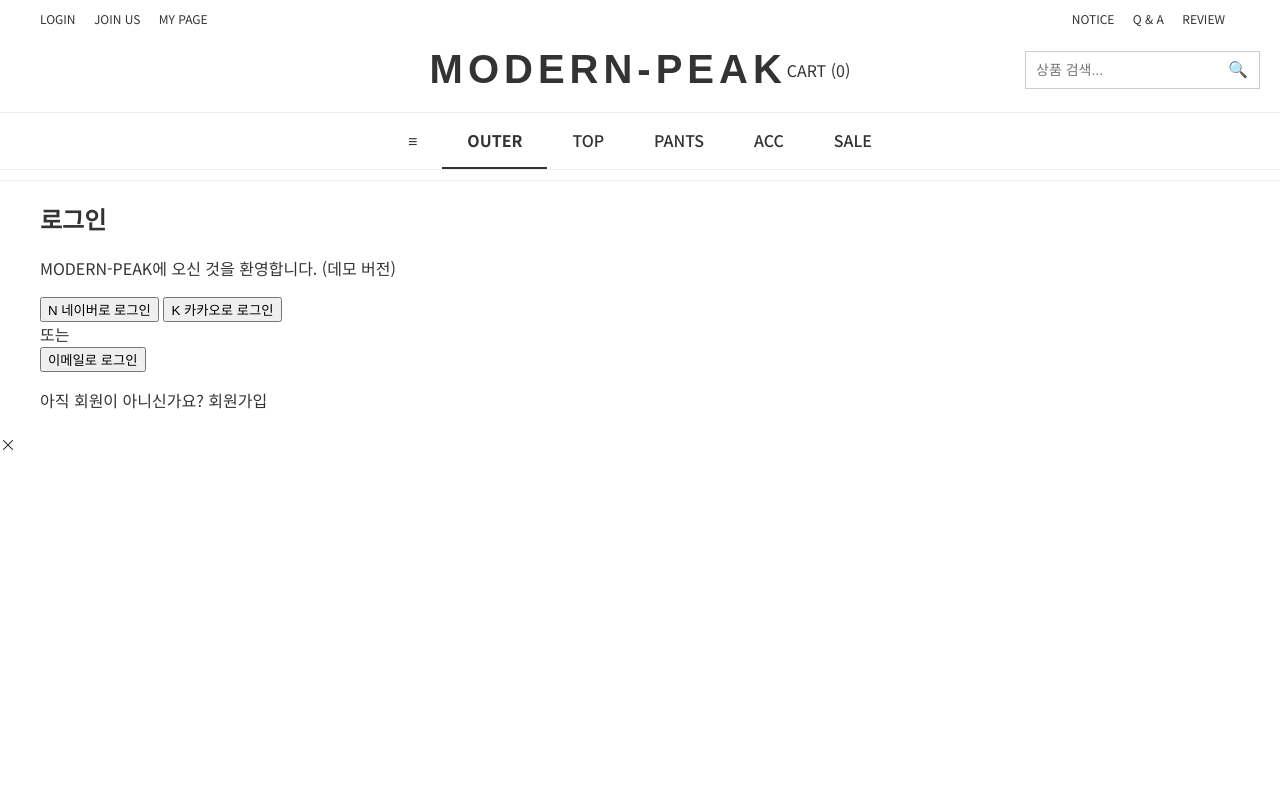
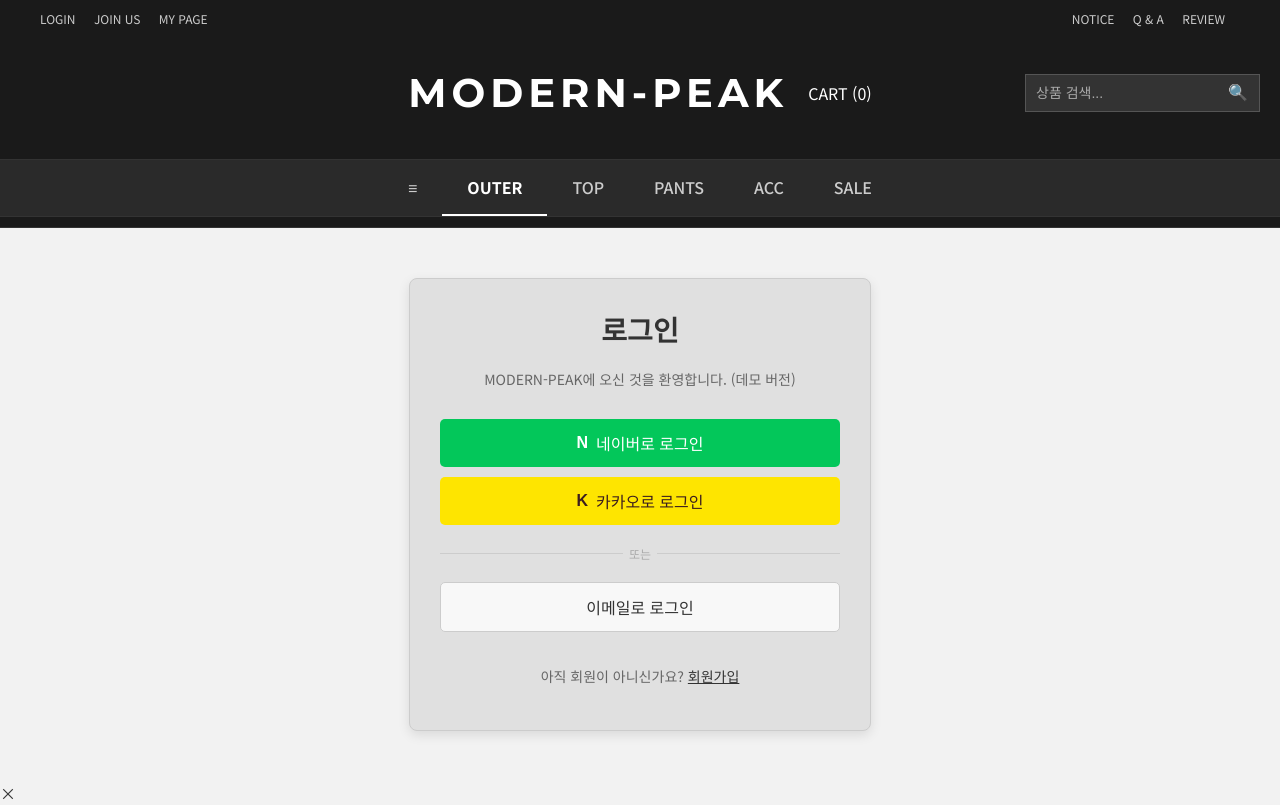
Before and after one commit to dlwogml0314/modern-peak-kakao-backend, a website: page index.html in a window 1280 px wide. Drawn offline with Linux system fonts and the light colour scheme; a script that the page names is missing.

Commit message:
feat: 최종 원하는 디자인으로 style.css 업데이트

```diff
--- a/style.css
+++ b/style.css
@@ -1,11 +1,12 @@
 /* 폰트 및 기본 설정 */
 @import url('https://fonts.googleapis.com/css2?family=Noto+Sans+KR:wght@300;400;500;700&display=swap');
+@import url('https://fonts.googleapis.com/css2?family=Montserrat:wght@700&display=swap'); /* 로고용 Montserrat 추가 */
 
 body {
     font-family: 'Noto Sans KR', sans-serif;
     margin: 0;
     padding: 0;
-    background-color: #ffffff; /* 배경색 */
+    background-color: #f2f2f2; /* 전체적인 연한 회색 배경 */
     color: #333;
 }
 
@@ -20,18 +21,20 @@
     margin: 0;
 }
 
-/* 1. 헤더 스타일 */
+/* 1. 헤더 스타일 - 검은색 배경 반영 */
 .header {
     width: 100%;
-    border-bottom: 1px solid #eee;
+    background-color: #1a1a1a; /* 상단 헤더 검은색 배경 */
+    border-bottom: 1px solid #333;
     padding: 10px 0;
+    color: #fff; /* 헤더 텍스트 색상 흰색 */
 }
 
 .top-bar {
     display: flex;
     justify-content: space-between;
     align-items: center;
-    max-width: 1200px; /* 웹사이트 최대 너비 */
+    max-width: 1200px;
     margin: 0 auto;
     padding: 0 20px;
     font-size: 12px;
@@ -39,12 +42,12 @@
 
 .top-menu a, .notice-menu a {
     margin-right: 15px;
+    color: #ccc; /* 상단 메뉴 링크 연한 회색 */
+}
+.top-menu a:hover, .notice-menu a:hover {
+    color: #fff;
 }
 
-.badge {
-    color: #4CAF50; /* 포인트 색상 */
-    font-weight: bold;
-}
 
 .main-header {
     display: flex;
@@ -52,15 +55,17 @@
     align-items: center;
     padding: 20px 0;
     position: relative;
+    background-color: #1a1a1a; /* 메인 헤더도 검은색 배경 */
 }
 
-.logo {
-    font-family: 'Montserrat', sans-serif; /* 로고 느낌을 위해 사용 */
+.logo a {
+    font-family: 'Montserrat', sans-serif;
     font-size: 40px;
     font-weight: 700;
     text-align: center;
     letter-spacing: 5px;
     margin: 0;
+    color: #fff; /* 로고 색상 흰색 */
 }
 
 .search-box {
@@ -68,8 +73,9 @@
     right: 20px;
     display: flex;
     align-items: center;
-    border: 1px solid #ccc;
+    border: 1px solid #555; /* 검색창 테두리 색상 */
     padding: 5px;
+    background-color: #333; /* 검색창 배경색 */
 }
 
 .search-box input {
@@ -77,19 +83,32 @@
     outline: none;
     padding: 5px;
     font-size: 14px;
+    background: none;
+    color: #fff; /* 검색창 입력 텍스트 흰색 */
 }
+.search-box input::placeholder {
+    color: #aaa; /* 검색창 플레이스홀더 색상 */
+}
+
 
 .search-box button {
     background: none;
     border: none;
     cursor: pointer;
     font-size: 16px;
+    color: #fff; /* 검색 버튼 흰색 */
+}
+
+.cart-info a {
+    color: #fff; /* CART 텍스트 흰색 */
+    margin-left: 20px; /* 로고와 검색창 사이 간격 */
 }
 
 .main-nav {
-    border-top: 1px solid #eee;
-    border-bottom: 1px solid #eee;
-    background-color: #fff;
+    border-top: 1px solid #333;
+    border-bottom: 1px solid #333;
+    background-color: #2a2a2a; /* 메인 내비게이션 어두운 회색 배경 */
+    color: #fff;
 }
 
 .main-nav ul {
@@ -105,14 +124,130 @@
     padding: 15px 25px;
     font-weight: 500;
     text-transform: uppercase;
+    color: #ccc; /* 메뉴 링크 연한 회색 */
 }
 
-.main-nav li:nth-child(2) a { /* Outer 메뉴 활성화 */
-    font-weight: 700;
-    border-bottom: 2px solid #333;
+.main-nav li a:hover {
+    color: #fff;
 }
 
-/* 2. 메인 콘텐츠 및 서브 카테고리 */
+.main-nav li.active a { /* 활성화된 메뉴 */
+    font-weight: 700;
+    border-bottom: 2px solid #fff; /* 흰색 밑줄 */
+    color: #fff;
+}
+
+/* 2. 로그인 페이지 스타일 - 스크린샷 디자인 반영 */
+.login-page-section {
+    max-width: 400px;
+    margin: 50px auto;
+    padding: 30px;
+    background-color: #e0e0e0; /* 로그인 페이지 배경색 (연한 회색) */
+    border: 1px solid #ccc;
+    text-align: center;
+    box-shadow: 0 4px 12px rgba(0, 0, 0, 0.1);
+    border-radius: 8px; /* 약간 둥근 모서리 */
+}
+
+.login-page-section h2 {
+    margin-top: 0;
+    font-size: 28px;
+    font-weight: 700;
+    color: #333;
+    margin-bottom: 20px;
+}
+
+.login-intro {
+    font-size: 14px;
+    color: #666;
+    margin-bottom: 30px;
+}
+
+.social-login-buttons button {
+    width: 100%;
+    padding: 12px 0;
+    margin-bottom: 10px;
+    border: none;
+    border-radius: 5px;
+    font-size: 16px;
+    cursor: pointer;
+    display: flex;
+    align-items: center;
+    justify-content: center;
+    font-weight: 500;
+    transition: background-color 0.2s;
+}
+
+.social-login-buttons .icon {
+    font-weight: bold;
+    margin-right: 8px;
+}
+
+/* 카카오 버튼 - 스크린샷의 노란색 반영 */
+.kakao-btn {
+    background-color: #FEE500; /* 카카오 노란색 */
+    color: #3C1E1E;
+}
+
+/* 네이버 버튼 - 스크린샷의 초록색 반영 */
+.naver-btn {
+    background-color: #03C75A; /* 네이버 초록색 */
+    color: #fff;
+}
+
+.separator {
+    display: flex;
+    align-items: center;
+    text-align: center;
+    margin: 20px 0;
+    font-size: 12px;
+    color: #aaa;
+}
+
+.separator::before,
+.separator::after {
+    content: '';
+    flex: 1;
+    border-bottom: 1px solid #ccc; /* 구분선 색상 변경 */
+}
+
+.separator:not(:empty)::before {
+    margin-right: .5em;
+}
+
+.separator:not(:empty)::after {
+    margin-left: .5em;
+}
+
+/* 이메일 로그인 버튼 - 스크린샷의 흰색/회색 반영 */
+.standard-login-btn {
+    width: 100%;
+    padding: 12px 0;
+    background-color: #f8f8f8; /* 밝은 회색 배경 */
+    color: #333;
+    border: 1px solid #ccc; /* 테두리 추가 */
+    border-radius: 5px;
+    font-size: 16px;
+    cursor: pointer;
+    margin-bottom: 20px;
+    transition: background-color 0.2s;
+}
+.standard-login-btn:hover {
+    background-color: #e0e0e0;
+}
+
+.signup-link {
+    font-size: 14px;
+    color: #666;
+}
+
+.signup-link a {
+    color: #333;
+    font-weight: 500;
+    text-decoration: underline;
+}
+
+/* 3. 상품 목록 섹션 (나머지 스타일은 고객님 기존 코드에서 가져옴) */
 .content-area {
     max-width: 1200px;
     margin: 20px auto;
@@ -156,15 +291,10 @@
     border-color: #333;
 }
 
-/* 3. 상품 목록 섹션 */
-.product-list-section {
-    position: relative;
-}
-
-/* 화살표 버튼 (이미지의 좌우 화살표를 흉내 냄) */
+/* 화살표 버튼 */
 .product-list-section::before,
 .product-list-section::after {
-    content: '〈'; /* 왼쪽 화살표 */
+    content: '〈';
     position: absolute;
     top: 50%;
     transform: translateY(-50%);
@@ -179,15 +309,13 @@
 }
 
 .product-list-section::after {
-    content: '〉'; /* 오른쪽 화살표 */
+    content: '〉';
     right: -40px;
 }
 
-
-/* 상품 그리드 레이아웃 */
 .product-grid {
     display: grid;
-    grid-template-columns: repeat(4, 1fr); /* 4열로 설정 */
+    grid-template-columns: repeat(4, 1fr);
     gap: 20px;
     margin-bottom: 40px;
 }
@@ -198,7 +326,6 @@
 
 .product-image-placeholder {
     width: 100%;
-    /* 이미지 비율 (대략 4:5 비율) */
     height: 300px;
     background-color: #f5f5f5;
     margin-bottom: 10px;
@@ -207,17 +334,17 @@
     align-items: center;
     color: #aaa;
     font-size: 10px;
-    overflow: hidden; /* 이미지가 넘치지 않도록 */
+    overflow: hidden;
 }
 
 .product-name {
     font-size: 14px;
     line-height: 1.4;
-    height: 2.8em; /* 두 줄까지 보이도록 높이 설정 */
+    height: 2.8em;
     overflow: hidden;
     text-overflow: ellipsis;
     display: -webkit-box;
-    -webkit-line-clamp: 2; /* 두 줄로 제한 */
+    -webkit-line-clamp: 2;
     -webkit-box-orient: vertical;
     margin: 5px 0;
 }
@@ -239,7 +366,6 @@
     color: #333;
 }
 
-/* 슬라이더 페이지네이션 (첫 번째 상품 목록 아래) */
 .slider-pagination {
     text-align: center;
     margin-bottom: 40px;
@@ -258,8 +384,6 @@
     background-color: #333;
 }
 
-
-/* 목록 하단 컨트롤 */
 .list-controls {
     display: flex;
     justify-content: space-between;
@@ -291,7 +415,6 @@
     font-size: 14px;
 }
 
-/* 하단 페이지네이션 */
 .bottom-pagination {
     text-align: center;
     padding: 30px 0;
```
